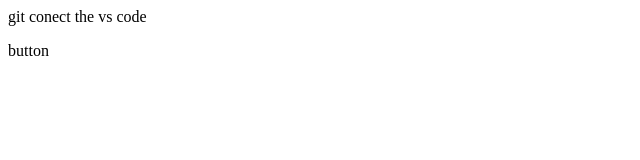
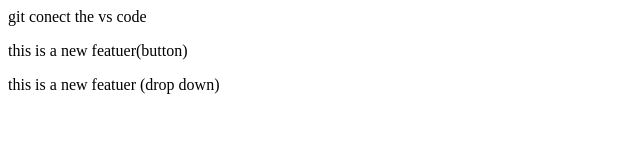
Before and after one commit to asad755/gitrepo4, a plain HTML site: page index.html in a window 1280 px wide. Shown: the whole page, without its empty margins (0-640 px from the left). Drawn offline with Linux system fonts and the light colour scheme.

Commit message:
add both featues

```diff
--- a/index.html
+++ b/index.html
@@ -7,6 +7,7 @@
 </head>
 <body>
     git conect the vs code
-    <p>button</p>
+    <p> this is a new featuer(button)</p>
+    <p>this is a new featuer (drop down)</p>
 </body>
 </html>
```
Also changed, not shown: hjiug.txt.
